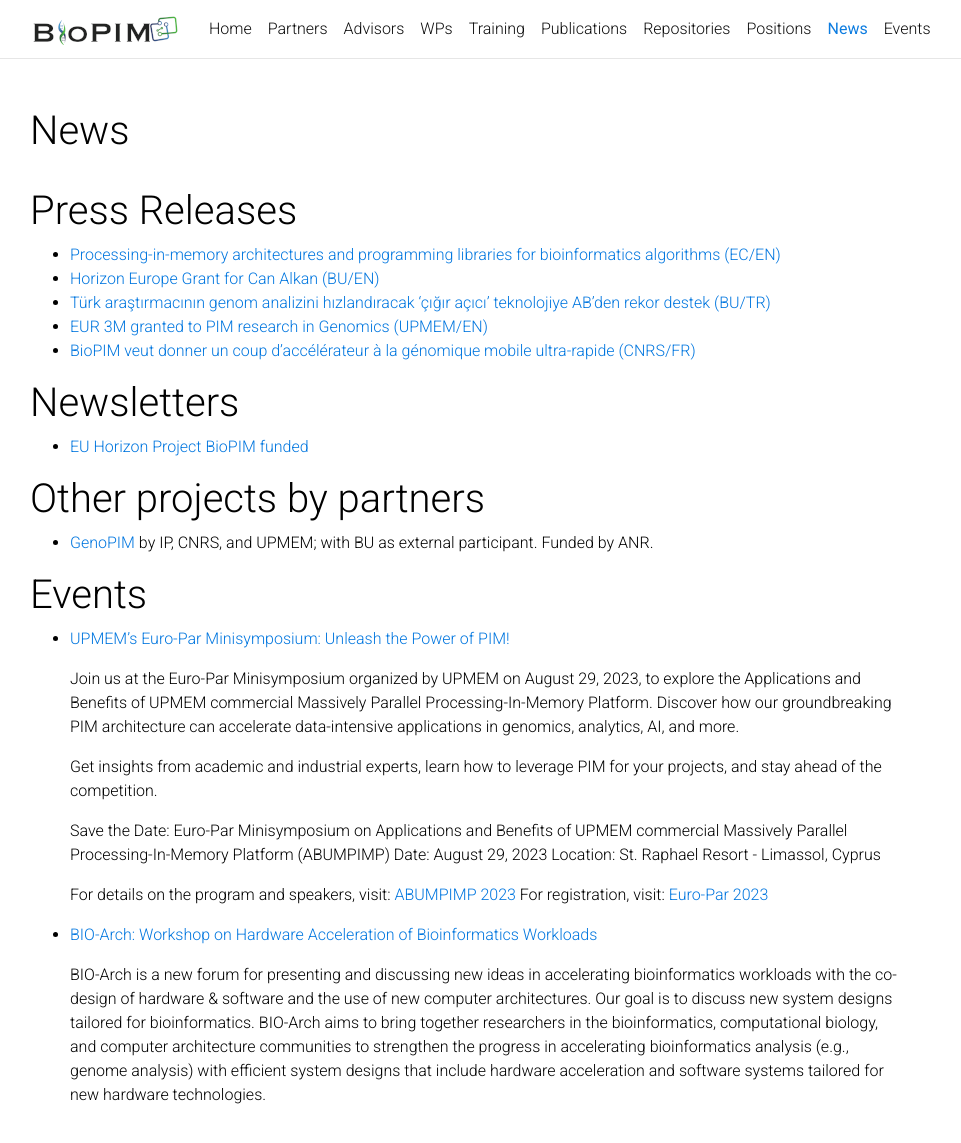
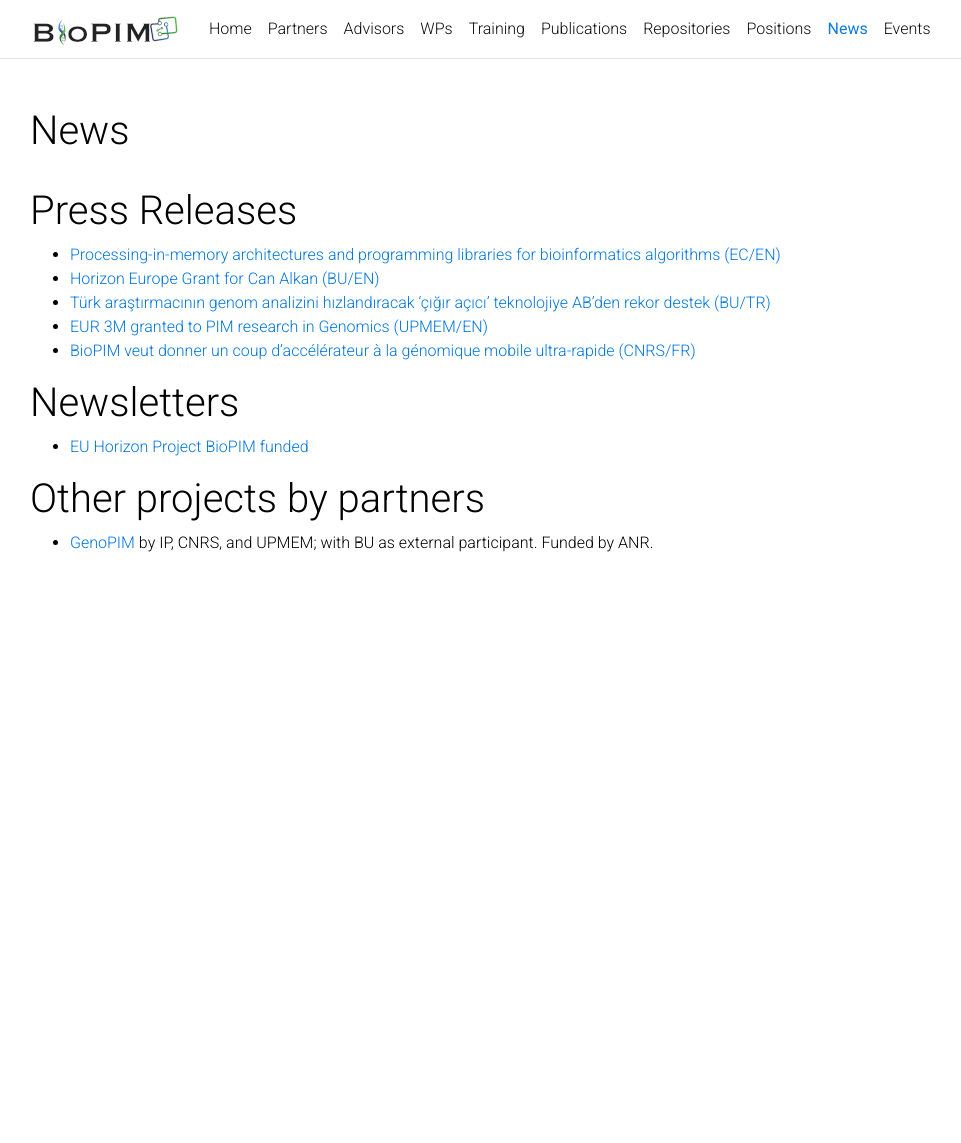
Before and after one commit to BioPIM/biopim.github.io, a Jekyll site: the page built from _pages/news.md, in a window 1280 px wide and 1193 px high. Shown: the top 1143 px of the window, without its empty margins (175-1136 px from the left). Built offline with Jekyll 4.4.1, drawn with Linux system fonts in a browser that asks for light colours; comment, search, counter and statistics services are not loaded; a style sheet for code colours, icons or effects is not loaded.

Commit message:
news moveed to events

```diff
--- a/_pages/news.md
+++ b/_pages/news.md
@@ -24,23 +24,3 @@
 # Other projects by partners
 
 * [GenoPIM](https://genopim.irisa.fr/) by IP, CNRS, and UPMEM; with BU as external participant. Funded by ANR.
-
-# Events
-
-* [UPMEM's Euro-Par Minisymposium: Unleash the Power of PIM!](https://www.upmem.com/abumpimp-2023/)
-
-	Join us at the Euro-Par Minisymposium organized by UPMEM on August 29, 2023, to explore the Applications and Benefits of UPMEM commercial Massively Parallel Processing-In-Memory Platform. Discover how our groundbreaking PIM architecture can accelerate data-intensive applications in genomics, analytics, AI, and more.
-
-	Get insights from academic and industrial experts, learn how to leverage PIM for your projects, and stay ahead of the competition.
-
-	Save the Date:
-	Euro-Par Minisymposium on Applications and Benefits of UPMEM commercial Massively Parallel Processing-In-Memory Platform (ABUMPIMP)
-	Date: August 29, 2023
-	Location: St. Raphael Resort - Limassol, Cyprus
-
-	For details on the program and speakers, visit: [ABUMPIMP 2023](https://www.upmem.com/abumpimp-2023)
-	For registration, visit: [Euro-Par 2023](https://2023.euro-par.org/)
-
-* [BIO-Arch: Workshop on Hardware Acceleration of Bioinformatics Workloads](https://safari.ethz.ch/recomb23-arch-workshop/)
-
-	BIO-Arch is a new forum for presenting and discussing new ideas in accelerating bioinformatics workloads with the co-design of hardware & software and the use of new computer architectures. Our goal is to discuss new system designs tailored for bioinformatics. BIO-Arch aims to bring together researchers in the bioinformatics, computational biology, and computer architecture communities to strengthen the progress in accelerating bioinformatics analysis (e.g., genome analysis) with efficient system designs that include hardware acceleration and software systems tailored for new hardware technologies.
```
